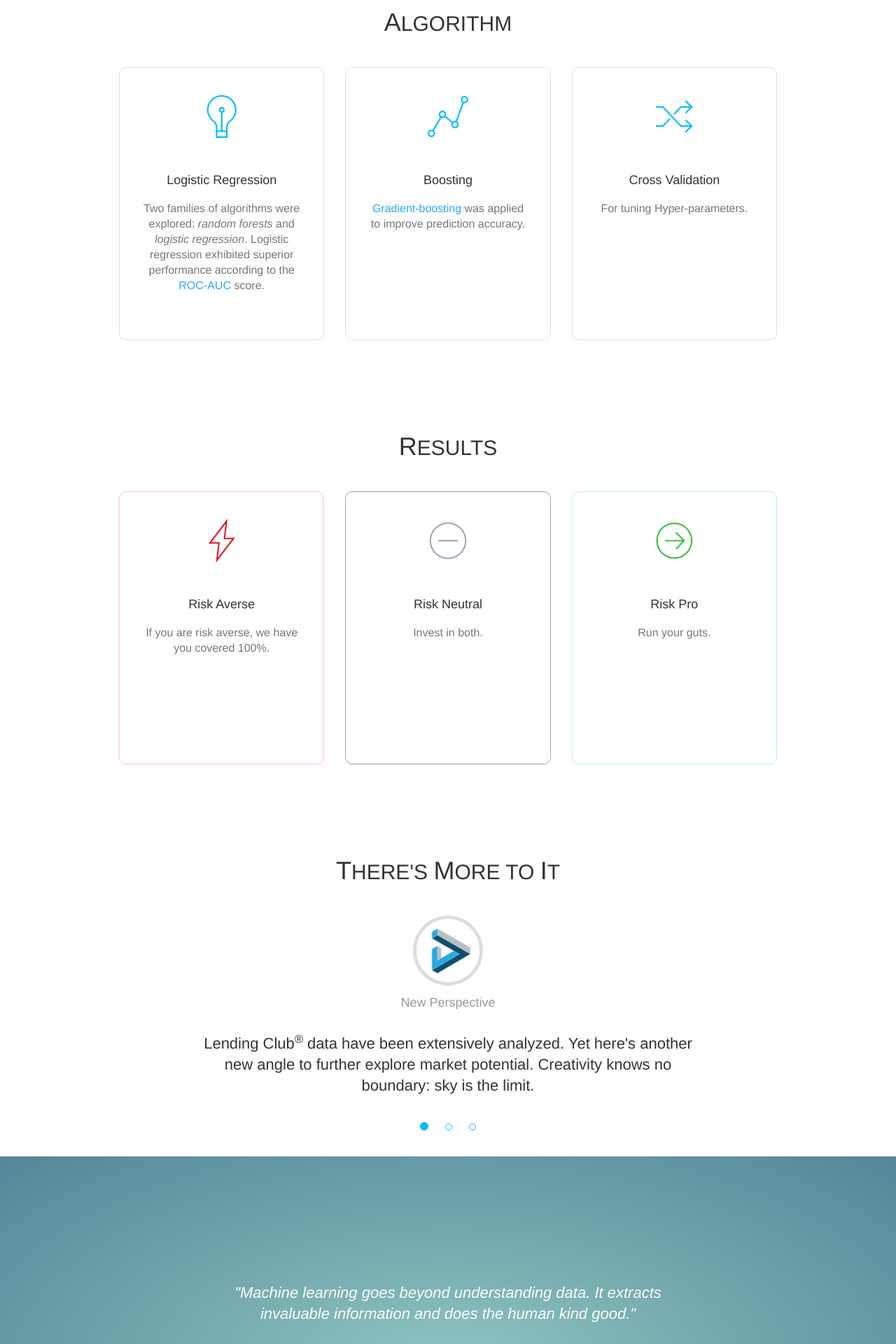
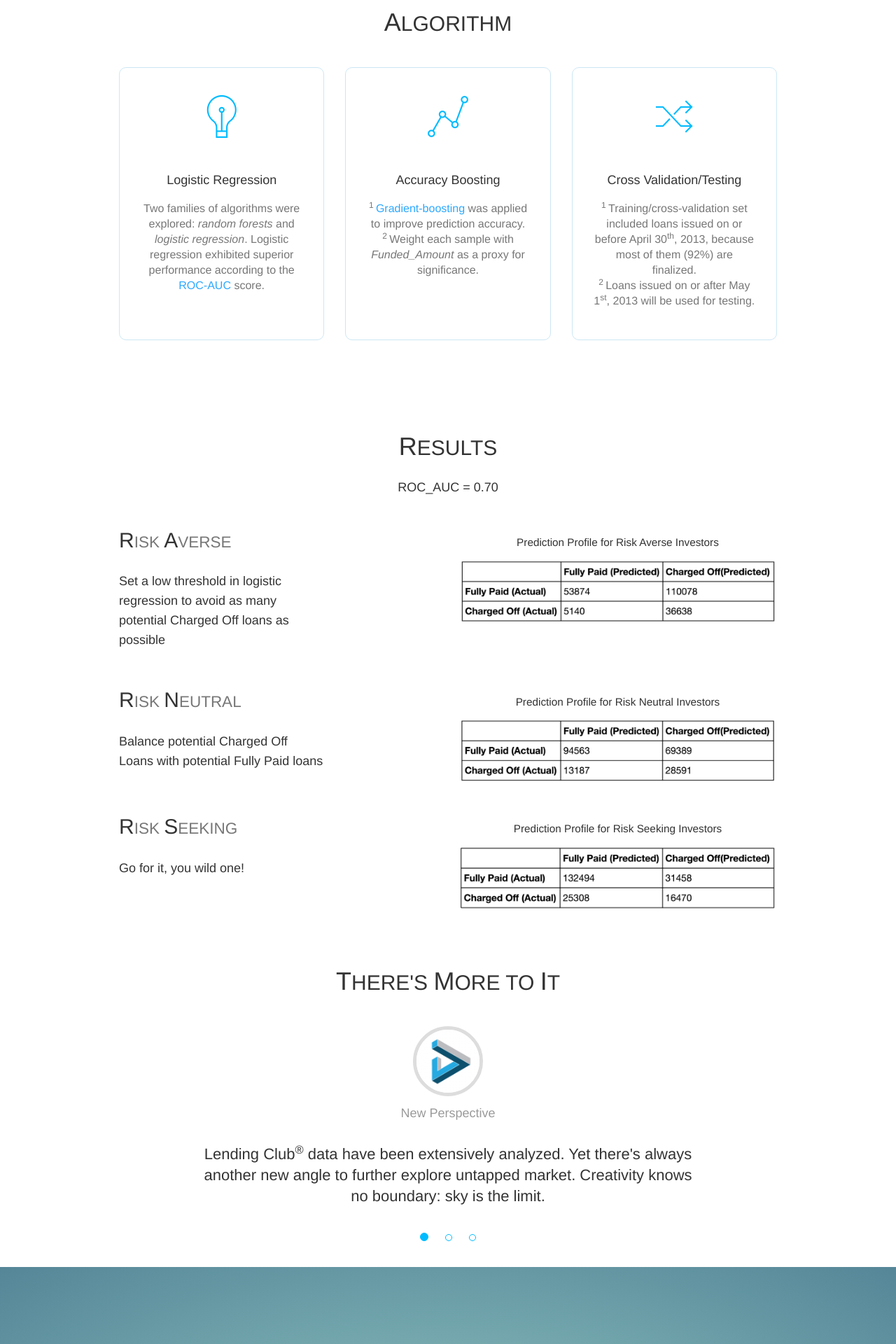
Before and after one commit to liuaqiang/capstone-project, a Flask app: page /index in a window 1280 px wide. Shown: the part 3628-5548 px from the top of the page at 70% size. Run offline with Flask 2, Linux system fonts and the light colour scheme; some libraries are stand-ins or nearby versions.

Commit message:
last version

```diff
--- a/templates/index.html
+++ b/templates/index.html
@@ -265,10 +265,12 @@
                                 <div class="icon">
                                     <i class="pe-7s-graph1"></i>
                                 </div>
-                                <h4>Boosting</h4>
+                                <h4>Accuracy Boosting</h4>
                                 <p>
-                                    <a target = "_blank" href="http://scikit-learn.org/stable/modules/generated/sklearn.ensemble.GradientBoostingClassifier.html">Gradient-boosting</a>
+                                    <sup>1 </sup><a target = "_blank" href="http://scikit-learn.org/stable/modules/generated/sklearn.ensemble.GradientBoostingClassifier.html">Gradient-boosting</a>
                                     was applied to improve prediction accuracy.
+                                    <br>
+                                    <sup>2 </sup> Weight each sample with <I>Funded_Amount</I> as a proxy for significance.
                                 </p>
                             </div>
                         </div>
@@ -277,52 +279,69 @@
                                 <div class="icon">
                                     <i class="pe-7s-shuffle"></i>
                                 </div>
-                                <h4>Cross Validation</h4>
+                                <h4>Cross Validation/Testing</h4>
                                 <p>
-                                    For tuning Hyper-parameters.
+                                    <sup>1 </sup>Training/cross-validation set included loans issued on or before April 30<sup>th</sup>, 2013,
+                                    because most of them (92%) are finalized.
+                                    <br>
+                                    <sup>2 </sup>Loans issued on or after May 1<sup>st</sup>, 2013 will be used for testing.
                                 </p>
                             </div>
                         </div>
                     </div>
                 </div>
             </div>
-            <div class="section section-features">
+            <div class="section section-demo">
                 <div class="container">
                     <h4 class="header-text text-center"><big>R</big>esults</h4>
+                    <p class="header-text text-center">ROC_AUC = 0.70</p>
                     <div class="row">
                         <div class="col-md-4">
-                            <div class="card card-red">
-                                <div class="icon">
-                                    <i class="pe-7s-gleam"></i>
-                                </div>
-                                <div class="text">
-                                    <h4>Risk Averse</h4>
-                                    <p>
-                                        If you are risk averse, we have you covered 100%.
-                                    </p>
-                                </div>
+                            <h4 class="header-text">R<small>isk </small>A<small>verse </small></h4>
+                            <p>
+                                Set a low threshold in logistic regression to avoid as many potential Charged Off loans as possible
+                            </p>
+                        </div>
+                        <div class="col-md-6 col-md-offset-2">
+                            <div class="demo-image">
+                                <p class="text text-center">
+                                <small>Prediction Profile for Risk Averse Investors</small>
+                                </p>
+                                <img src="static/img/template/examples/risk_averse.png" alt="">
                             </div>
                         </div>
+                    </div>
+                    <br>
+                    <div class="row">
                         <div class="col-md-4">
-                            <div class="card card-grey">
-                                <div class="icon">
-                                    <i class="pe-7s-less"></i>
-                                </div>
-                                <h4>Risk Neutral</h4>
-                                <p>
-                                    Invest in both.
+                            <h4 class="header-text">R<small>isk </small>N<small>eutral </small></h4>
+                            <p>
+                                Balance potential Charged Off Loans with potential Fully Paid loans
+                            </p>
+                        </div>
+                        <div class="col-md-6 col-md-offset-2">
+                            <div class="demo-image">
+                                <p class="text text-center">
+                                <small>Prediction Profile for Risk Neutral Investors</small>
                                 </p>
+                                <img src="static/img/template/examples/risk_neutral.png" alt="">
                             </div>
                         </div>
+                    </div>
+                    <br>
+                    <div class="row">
                         <div class="col-md-4">
-                            <div class="card card-green">
-                                <div class="icon">
-                                    <i class="pe-7s-right-arrow"></i>
-                                </div>
-                                <h4>Risk Pro</h4>
-                                <p>
-                                    Run your guts.
+                            <h4 class="header-text">R<small>isk </small>S<small>eeking </small></h4>
+                            <p>
+                                Go for it, you wild one!
+                            </p>
+                        </div>
+                        <div class="col-md-6 col-md-offset-2">
+                            <div class="demo-image">
+                                <p class="text text-center">
+                                <small>Prediction Profile for Risk Seeking Investors</small>
                                 </p>
+                                <img src="static/img/template/examples/risk_seeking.png" alt="">
                             </div>
                         </div>
                     </div>
@@ -342,7 +361,7 @@
                                     <p>New Perspective</p>
                                     <h4>
                                         Lending Club<sup>&#174;</sup> data have been extensively analyzed.
-                                        Yet here's another new angle to further explore market potential.
+                                        Yet there's always another new angle to further explore untapped market.
                                         Creativity knows no boundary: sky is the limit.
                                     </h4>
                                 </div>
```
Also changed, not shown: static/img/template/examples/risk_averse.png (added), static/img/template/examples/risk_neutral.png (added), static/img/template/examples/risk_seeking.png (added).
